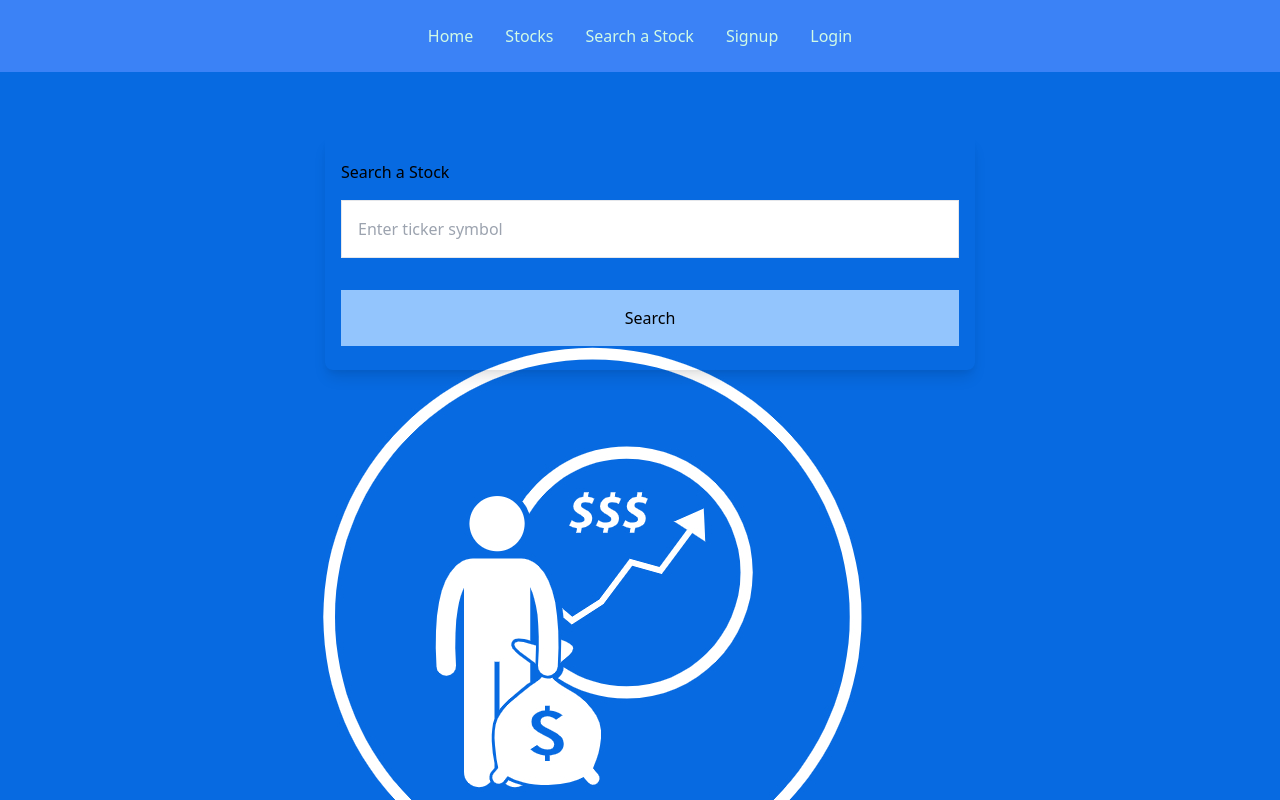
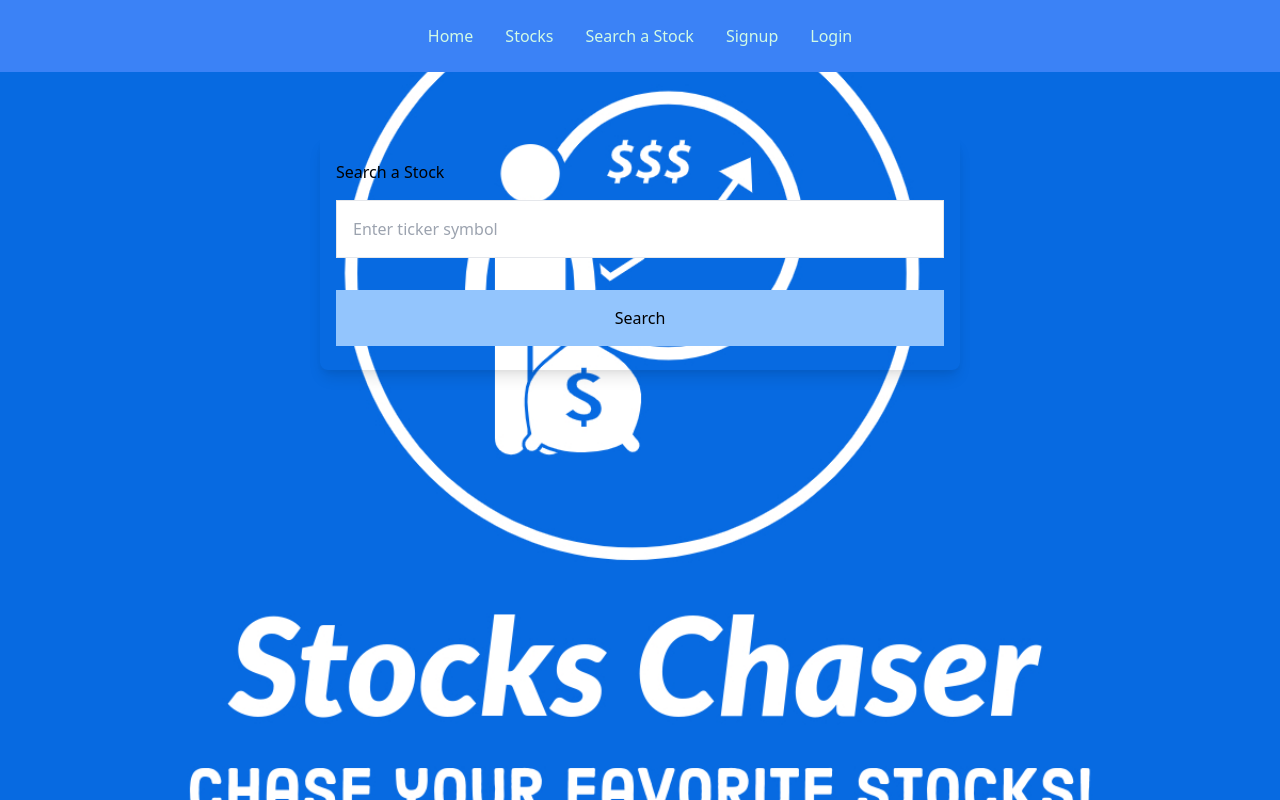
Before and after one commit to CoderJay06/stocks-chaser-frontend, a React (Create React App) app: page /search in a window 1280 px wide. Shown: the top 800 px of the page. Built offline with nearby package versions, Linux system fonts and the light colour scheme; no server answers; what react-stockcharts would draw is missing.

Commit message:
Fix background image to fit all components

```diff
--- a/src/components/Home.js
+++ b/src/components/Home.js
@@ -2,7 +2,7 @@ import React from 'react';
 
 const Home = () => {
    return (
-      <div className="">
+      <div>
          Home
       </div>
    )
--- a/src/components/LoginForm.js
+++ b/src/components/LoginForm.js
@@ -43,11 +43,7 @@ class LoginForm extends Component {
                <UserProfileContainer />
             </Redirect>
             :
-            <div style={{
-               backgroundImage: "url(/images/logo.jpeg)",
-               width: "1300px",
-               height: "1300px"
-            }}>
+            <div>
                <form className="max-w-6xl w-2/4 mx-auto mt-16 rounded-lg shadow-lg
                   hover:bg-green-400 hover:bg-opacity-25 px-4 py-6"
                      onSubmit={this.handleOnSubmit}>
--- a/src/components/SignupForm.js
+++ b/src/components/SignupForm.js
@@ -45,11 +45,7 @@ class SignupForm extends Component {
                <UserProfileContainer />
             </Redirect>
             :
-            <div style={{
-               backgroundImage: "url(/images/logo.jpeg)",
-               width: "1300px",
-               height: "1300px",
-            }}>
+            <div>
                <form className="max-w-6xl w-2/4 mx-auto mt-16 rounded-lg shadow-lg
                   hover:bg-green-400 hover:bg-opacity-25 px-4 py-6"
                      onSubmit={this.handleOnSubmit}>
--- a/src/components/StockSearchForm.js
+++ b/src/components/StockSearchForm.js
@@ -39,19 +39,13 @@ class StockSearchForm extends Component {
 
    render() {
       return (
-         <div style={{
-               backgroundImage: "url(/images/logo.jpeg)",
-               width: "1300px",
-               height: "1300px"
-               // height: "100%",
-               // backgroundSize: "auto auto"
-            }}>
+         <div>
             <form onSubmit={this.handleOnSubmit}
                   className="max-w-6xl w-2/4 mx-auto mt-16 rounded-lg shadow-lg
                   hover:bg-green-400 hover:bg-opacity-25 px-4 py-6">
                <label>Search a Stock</label>
                <input type="text"
-                      className="w-full border p-4 my-4"
+                      className="w-full border hover:bg-blue-400 p-4 my-4"
                       onChange={this.handleOnChange}
                       value={this.state.searchInput}
                       placeholder="Enter ticker symbol" />
--- a/src/styles/Logo.js
+++ b/src/styles/Logo.js
@@ -1,11 +1,10 @@
 
 export const logo = {
       backgroundImage: "url(/images/logo.jpeg)",
-      width: "auto",
-
-      height: "auto",
-      // height: "100%",
-      backgroundSize: "fit"
+      height: "100vh",
+      backgroundPosition: "center",
+      backgroundRepeat: "no-repeat",
+      backgroundSize: "cover"
 };
 
 export default logo;
```
